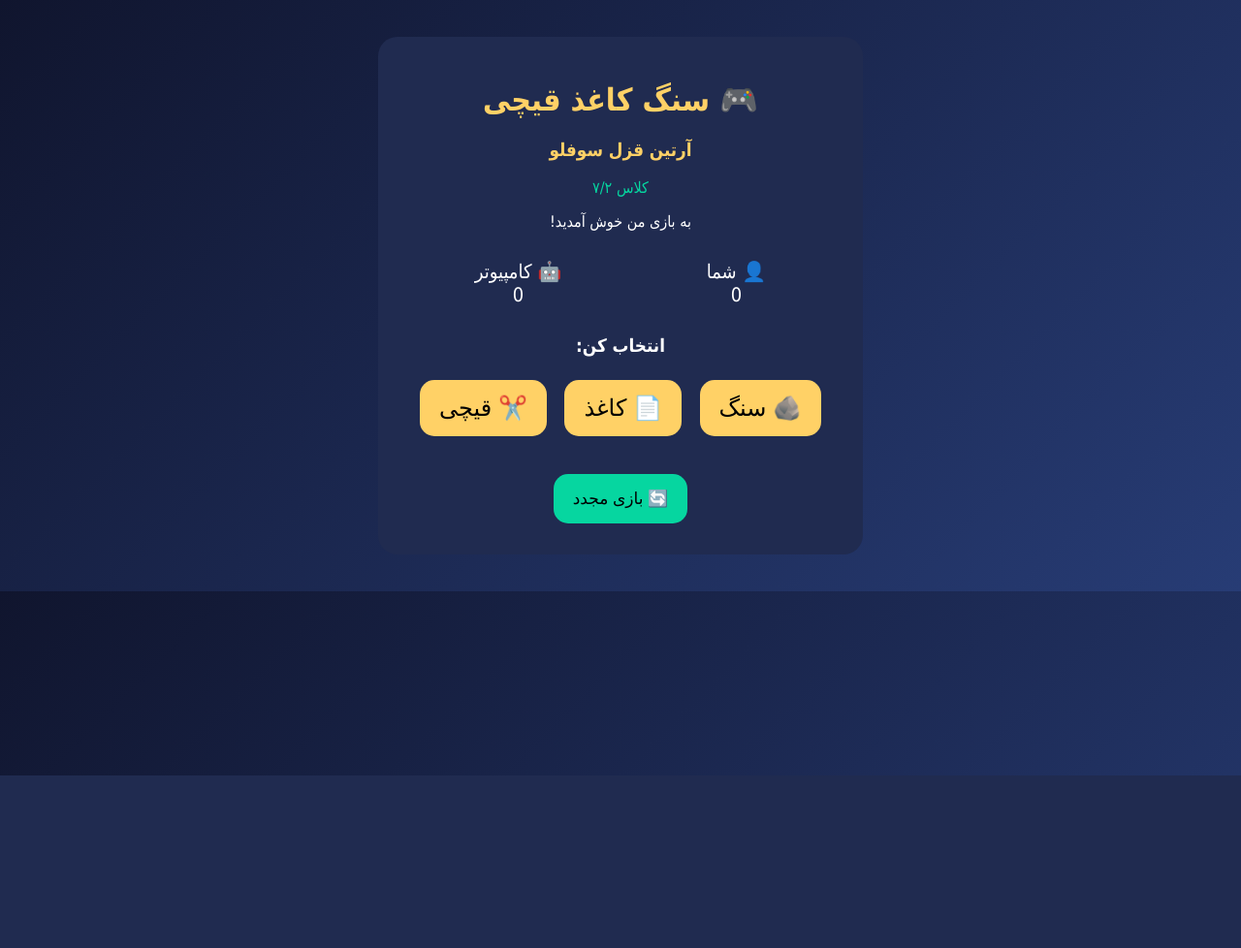
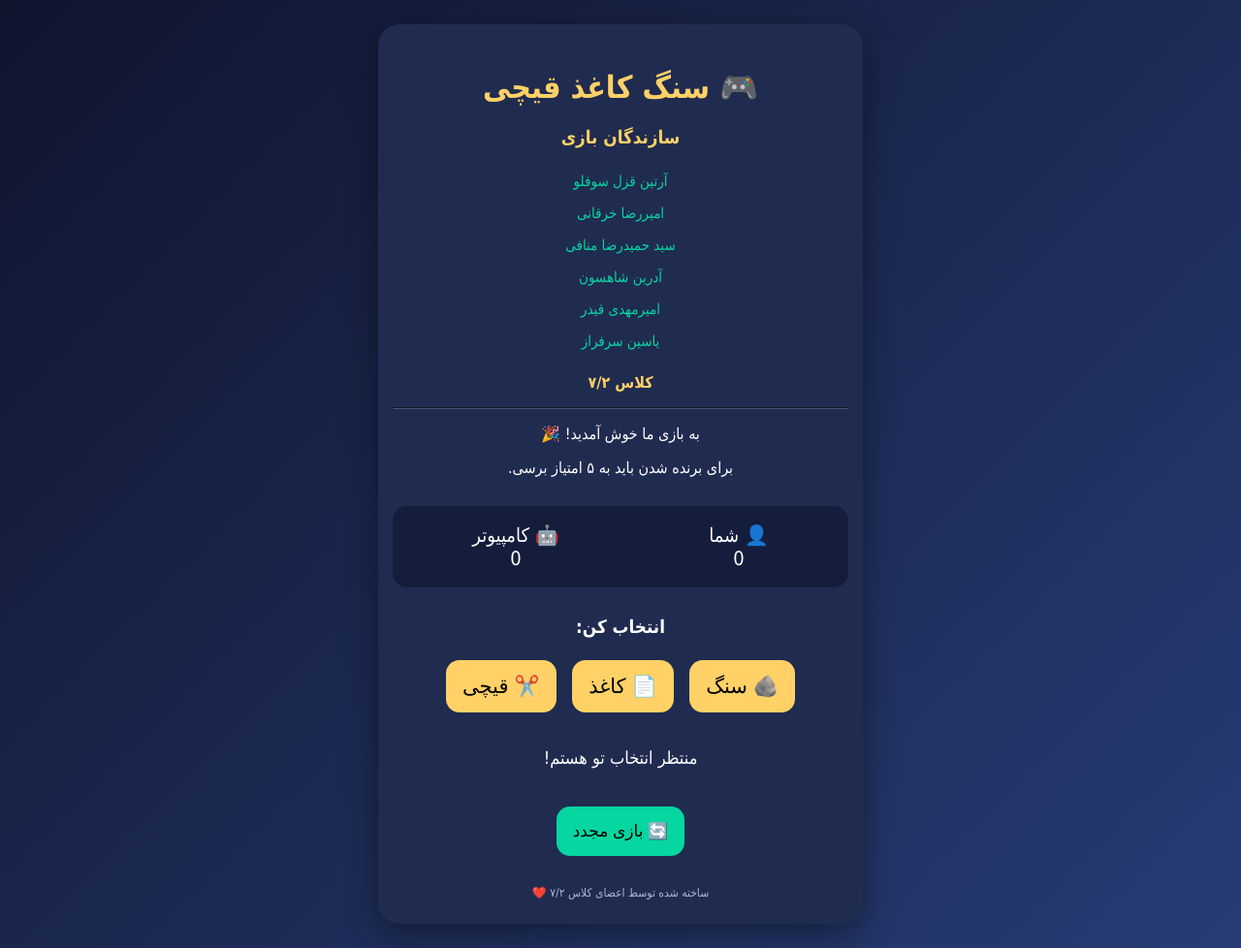
Before and after one commit to artinghezelsoflo-code/rock-paper-game, a Flask app: page / in a window 1280 px wide. Shown: the whole page at 97% size. Before the commit the page ends 800 px from the top, so only its background shows below. Run offline with Flask 3, Linux system fonts and the light colour scheme.

Commit message:
Update index.html

```diff
--- a/templates/index.html
+++ b/templates/index.html
@@ -1,80 +1,204 @@
+
 <!DOCTYPE html>
 <html lang="fa" dir="rtl">
 <head>
 <meta charset="UTF-8">
 <meta name="viewport" content="width=device-width, initial-scale=1.0">
-<title>سنگ کاغذ قیچی</title>
+<title>سنگ کاغذ قیچی | کلاس ۷/۲</title>
+
 <style>
+* { box-sizing: border-box; }
+
 body {
-    background: linear-gradient(135deg, #10152e, #273c75);
+    background: linear-gradient(135deg,#10152e,#273c75);
     color: white;
-    font-family: Tahoma;
+    font-family: Tahoma, sans-serif;
     text-align: center;
-    padding: 30px 10px;
+    padding: 25px 12px;
+    margin: 0;
 }
+
 .container {
-    max-width: 450px;
+    max-width: 500px;
     margin: auto;
     background: #202b50;
-    padding: 25px;
-    border-radius: 20px;
+    padding: 25px 15px;
+    border-radius: 22px;
+    box-shadow: 0 10px 35px #0006;
 }
+
 h1 { color: #ffd166; }
+
+.names {
+    color: #06d6a0;
+    line-height: 2.2;
+    font-size: 15px;
+}
+
+.class {
+    color: #ffd166;
+    font-weight: bold;
+}
+
 .score {
     display: flex;
     justify-content: space-around;
     font-size: 20px;
     margin: 30px 0;
+    background: #141d3b;
+    padding: 18px 5px;
+    border-radius: 15px;
 }
+
 button {
-    font-size: 24px;
-    padding: 15px 20px;
-    margin: 7px;
+    font-size: 21px;
+    padding: 15px 17px;
+    margin: 6px;
     border: none;
-    border-radius: 15px;
+    border-radius: 14px;
     cursor: pointer;
     background: #ffd166;
+    transition: 0.2s;
 }
-button:hover { background: #ffb703; }
+
+button:hover {
+    background: #ffb703;
+    transform: scale(1.05);
+}
+
+button:active { transform: scale(.96); }
+
 #result {
-    font-size: 20px;
+    font-size: 18px;
     margin: 25px 0;
+    min-height: 35px;
+    line-height: 1.8;
 }
+
+#winner {
+    color: #ffd166;
+}
+
 .reset {
     background: #06d6a0;
     font-size: 17px;
 }
+
+.footer {
+    color: #aab5d5;
+    font-size: 12px;
+    margin-top: 25px;
+}
 </style>
 </head>
+
 <body>
 <div class="container">
 
 <h1>🎮 سنگ کاغذ قیچی</h1>
-<h3 style="color:#ffd166;">آرتین قزل سوفلو</h3>
-<p style="color:#06d6a0;">کلاس ۷/۲</p>
 
-<p>به بازی من خوش آمدید!</p>
+<h3 style="color:#ffd166;">سازندگان بازی</h3>
+
+<div class="names">
+آرتین قزل سوفلو<br>
+امیررضا خرقانی<br>
+سید حمیدرضا منافی<br>
+آدرین شاهسون<br>
+امیرمهدی قیدر<br>
+یاسین سرفراز
+</div>
+
+<p class="class">کلاس ۷/۲</p>
+
+<hr style="border-color:#455477">
+
+<p>به بازی ما خوش آمدید! 🎉</p>
+<p>برای برنده شدن باید به ۵ امتیاز برسی.</p>
 
 <div class="score">
-    <div>👤 شما<br>{{ player }}</div>
-    <div>🤖 کامپیوتر<br>{{ computer }}</div>
+<div>👤 شما<br><span id="player">0</span></div>
+<div>🤖 کامپیوتر<br><span id="computer">0</span></div>
 </div>
 
 <h3>انتخاب کن:</h3>
 
-<form method="POST">
-    <button name="choice" value="سنگ">🪨 سنگ</button>
-    <button name="choice" value="کاغذ">📄 کاغذ</button>
-    <button name="choice" value="قیچی">✂️ قیچی</button>
-</form>
+<button onclick="play('سنگ')">🪨 سنگ</button>
+<button onclick="play('کاغذ')">📄 کاغذ</button>
+<button onclick="play('قیچی')">✂️ قیچی</button>
 
-<div id="result">{{ result }}</div>
-<h2>{{ winner }}</h2>
+<div id="result">منتظر انتخاب تو هستم!</div>
 
-<a href="/reset">
-<button class="reset">🔄 بازی مجدد</button>
-</a>
+<h2 id="winner"></h2>
+
+<button class="reset" onclick="resetGame()">
+🔄 بازی مجدد
+</button>
+
+<div class="footer">
+ساخته شده توسط اعضای کلاس ۷/۲ ❤️
+</div>
 
 </div>
+
+<script>
+let player = 0;
+let computer = 0;
+let finished = false;
+
+function play(choice) {
+    if (finished) return;
+
+    const choices = ["سنگ", "کاغذ", "قیچی"];
+    const bot = choices[Math.floor(Math.random() * 3)];
+
+    let result = "";
+
+    if (choice === bot) {
+        result = "مساوی شد! 🤝";
+    }
+    else if (
+        (choice === "سنگ" && bot === "قیچی") ||
+        (choice === "کاغذ" && bot === "سنگ") ||
+        (choice === "قیچی" && bot === "کاغذ")
+    ) {
+        player++;
+        result = "🎉 تو برنده این دور شدی!";
+    }
+    else {
+        computer++;
+        result = "🤖 کامپیوتر برنده این دور شد!";
+    }
+
+    document.getElementById("player").textContent = player;
+    document.getElementById("computer").textContent = computer;
+
+    document.getElementById("result").textContent =
+        result + " انتخاب کامپیوتر: " + bot;
+
+    if (player === 5) {
+        document.getElementById("winner").textContent =
+            "🏆 تو برنده نهایی شدی!";
+        finished = true;
+    }
+    else if (computer === 5) {
+        document.getElementById("winner").textContent =
+            "🤖 کامپیوتر برنده نهایی شد!";
+        finished = true;
+    }
+}
+
+function resetGame() {
+    player = 0;
+    computer = 0;
+    finished = false;
+
+    document.getElementById("player").textContent = 0;
+    document.getElementById("computer").textContent = 0;
+    document.getElementById("result").textContent =
+        "منتظر انتخاب تو هستم!";
+    document.getElementById("winner").textContent = "";
+}
+</script>
+
 </body>
 </html>
```
